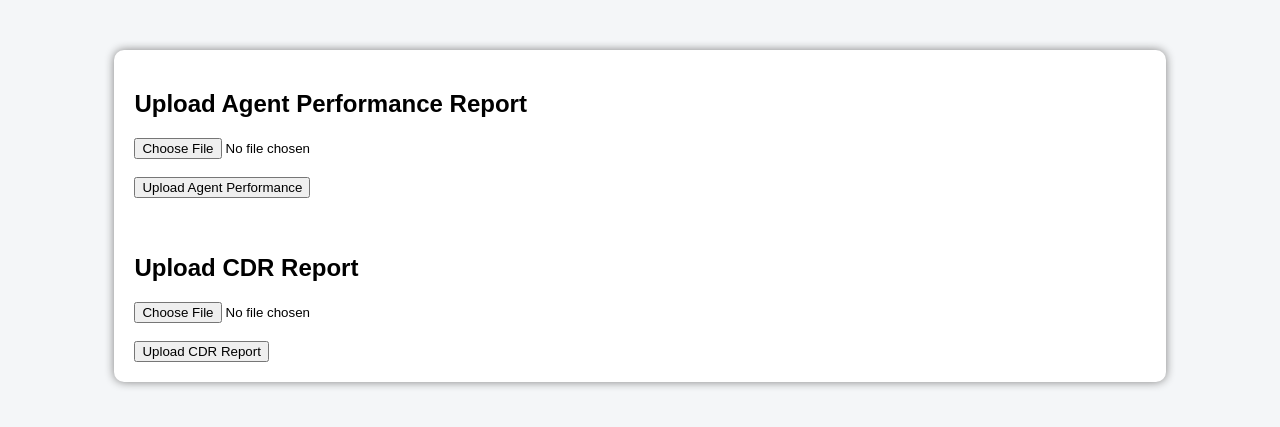
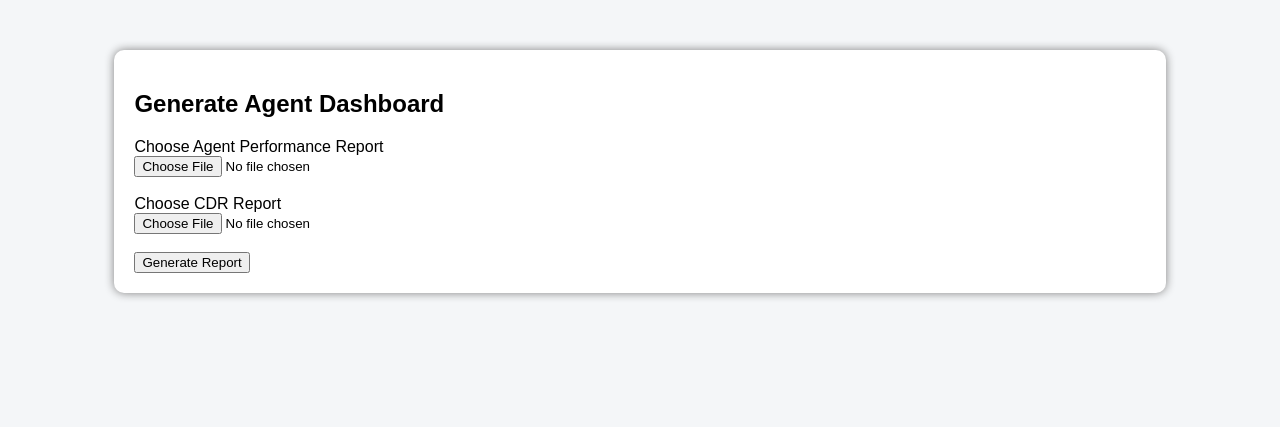
Before and after one commit to Viratmalakar/apr, a Flask app: page / in a window 1280 px wide. Shown: the top 427 px of the page. Run offline with Flask 3, Linux system fonts and the light colour scheme.

Commit message:
Update index.html

```diff
--- a/templates/index.html
+++ b/templates/index.html
@@ -1,7 +1,7 @@
 <!DOCTYPE html>
 <html>
 <head>
-<title>Dashboard Upload</title>
+<title>Generate Dashboard</title>
 <link rel="stylesheet" href="/static/style.css">
 </head>
 
@@ -9,25 +9,21 @@
 
 <div class="container">
 
-<h2>Upload Agent Performance Report</h2>
+<h2>Generate Agent Dashboard</h2>
 
-<form action="/upload_agent" method="post" enctype="multipart/form-data">
+<form action="/generate" method="post" enctype="multipart/form-data">
 
-<input type="file" name="file" required>
-<br><br>
-<button type="submit">Upload Agent Performance</button>
-
-</form>
+<label>Choose Agent Performance Report</label><br>
+<input type="file" name="agent_file" required>
 
 <br><br>
 
-<h2>Upload CDR Report</h2>
+<label>Choose CDR Report</label><br>
+<input type="file" name="cdr_file" required>
 
-<form action="/upload_cdr" method="post" enctype="multipart/form-data">
+<br><br>
 
-<input type="file" name="file" required>
-<br><br>
-<button type="submit">Upload CDR Report</button>
+<button type="submit">Generate Report</button>
 
 </form>
 
```
